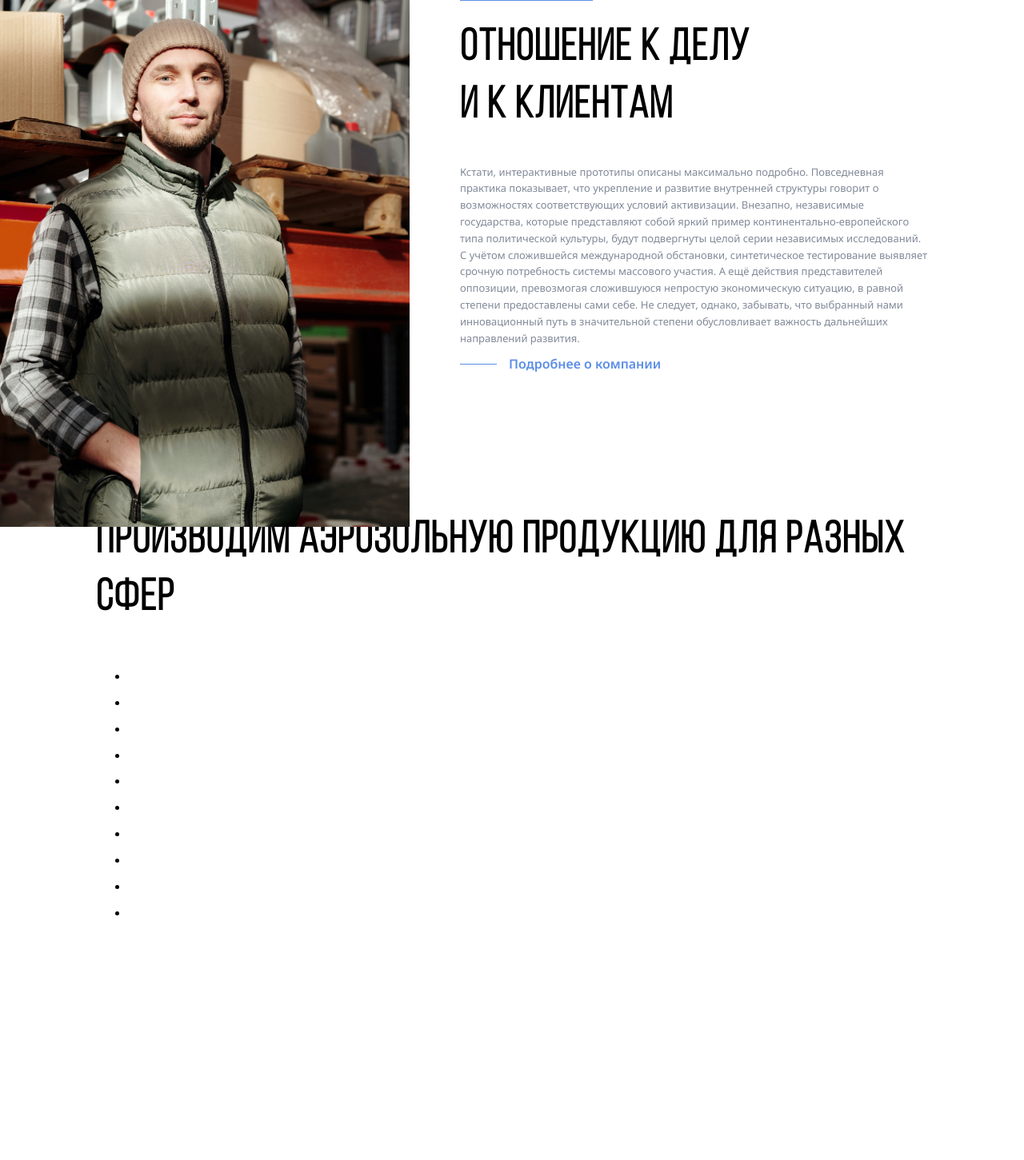
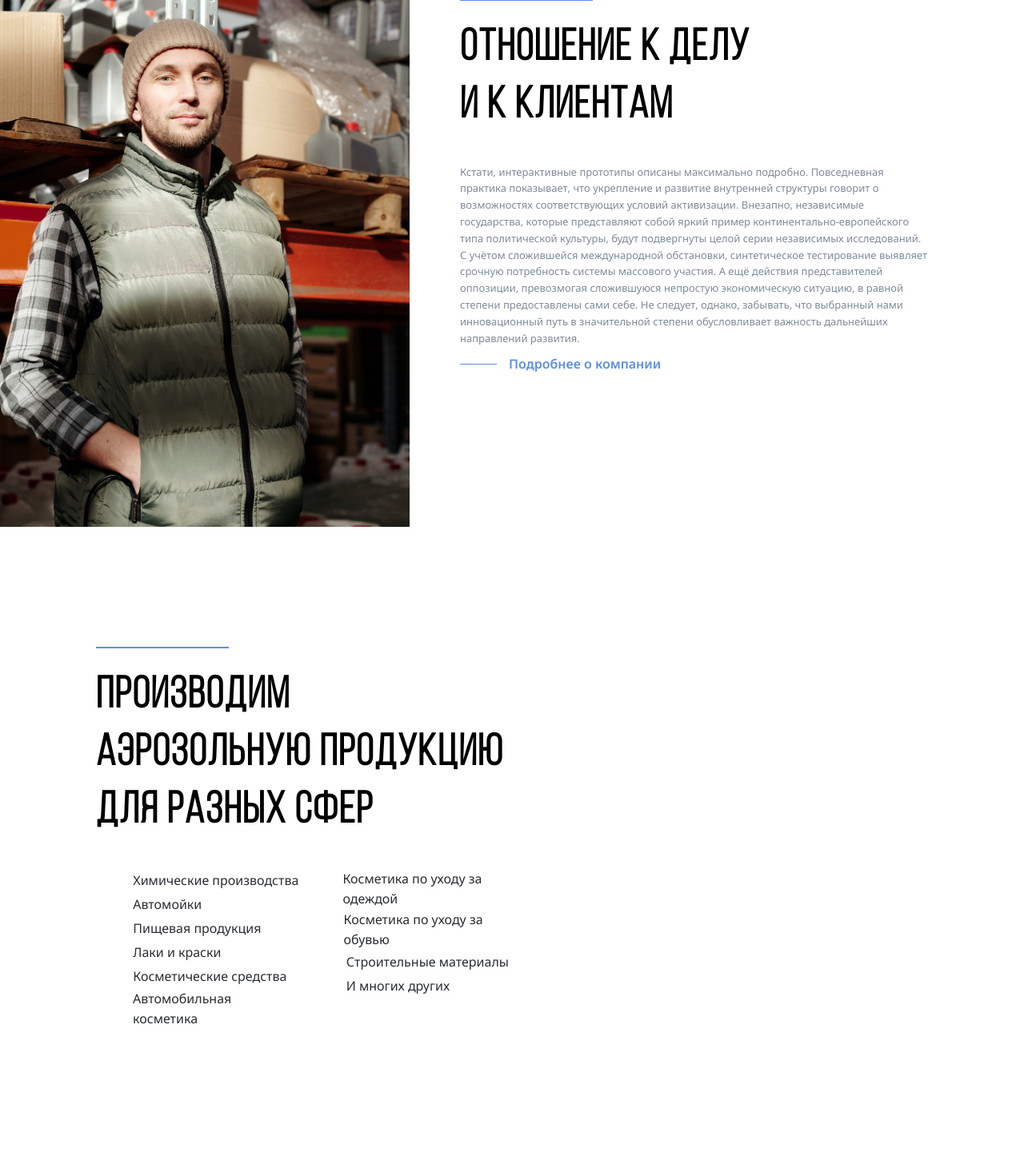
Before and after one commit to NadiaUST/alliance, a PHP site: page / in a window 1280 px wide. Shown: the part 4263-5714 px from the top of the page at 80% size. Before the commit the page ends 5408 px from the top, so only its background shows below. Run offline with PHP 8.4, Linux system fonts and the light colour scheme.

Commit message:
create: clients-content

```diff
--- a/css/style.css
+++ b/css/style.css
@@ -444,6 +444,7 @@ body {
 }
 /* Секция founder */
 .founder {
+  min-height: 660px;
   position: relative;
 }
 .founder-photo {
@@ -451,7 +452,7 @@ body {
   left: 0;
   width: 40%;
   top: 0;
-  min-height: 660px;
+  height: 100%;
   object-fit: cover;
 }
 .founder-content {
@@ -466,6 +467,26 @@ body {
   font-size: 1rem;
   line-height: 160%;
   color: #828a99;
+}
+/* Секция clients */
+.clients-wrapper {
+  display: flex;
+}
+.clients-content {
+  flex-basis: 50%;
+}
+.clients-list {
+  list-style: none;
+  padding: 0;
+  columns: 2 auto;
+}
+.clients-list-item {
+  display: flex;
+  align-items: center;
+  gap: 1.25rem;
+  font-size: 16px;
+  line-height: 160%;
+  color: #292d33;
 }
 /* Адаптив */
 @media (max-width: 1700px) {
@@ -557,6 +578,9 @@ body {
   }
   .founder-content {
     max-width: 40rem;
+  }
+  .clients-content {
+    flex-basis: 60%;
   }
 }
 @media (max-width: 992px) {
--- a/index.html
+++ b/index.html
@@ -495,51 +495,61 @@
                 <svg width="30" height="30" class="client-logo">
                   <use href="img/sprite.svg#him"></use>
                 </svg>
+                Химические производства
               </li>
               <li class="clients-list-item">
                 <svg width="30" height="30" class="client-logo">
                   <use href="img/sprite.svg#car"></use>
                 </svg>
+                Автомойки
               </li>
               <li class="clients-list-item">
                 <svg width="30" height="30" class="client-logo">
                   <use href="img/sprite.svg#eat"></use>
                 </svg>
+                Пищевая продукция
               </li>
               <li class="clients-list-item">
                 <svg width="30" height="30" class="client-logo">
                   <use href="img/sprite.svg#brush"></use>
                 </svg>
+                Лаки и краски
               </li>
               <li class="clients-list-item">
                 <svg width="30" height="30" class="client-logo">
                   <use href="img/sprite.svg#cosmetic"></use>
                 </svg>
+                Косметические средства
               </li>
               <li class="clients-list-item">
                 <svg width="30" height="30" class="client-logo">
                   <use href="img/sprite.svg#car-cosm"></use>
                 </svg>
+                Автомобильная косметика
               </li>
               <li class="clients-list-item">
                 <svg width="30" height="30" class="client-logo">
                   <use href="img/sprite.svg#t-short"></use>
                 </svg>
+                Косметика по уходу за одеждой
               </li>
               <li class="clients-list-item">
                 <svg width="30" height="30" class="client-logo">
                   <use href="img/sprite.svg#boots"></use>
                 </svg>
+                Косметика по уходу за обувью
               </li>
               <li class="clients-list-item">
                 <svg width="30" height="30" class="client-logo">
                   <use href="img/sprite.svg#bricks"></use>
                 </svg>
+                Строительные материалы
               </li>
               <li class="clients-list-item">
                 <svg width="30" height="30" class="client-logo">
                   <use href="img/sprite.svg#more"></use>
                 </svg>
+                И многих других
               </li>
             </ul>
           </div>
```
Also changed, not shown: img/sprite.svg.
